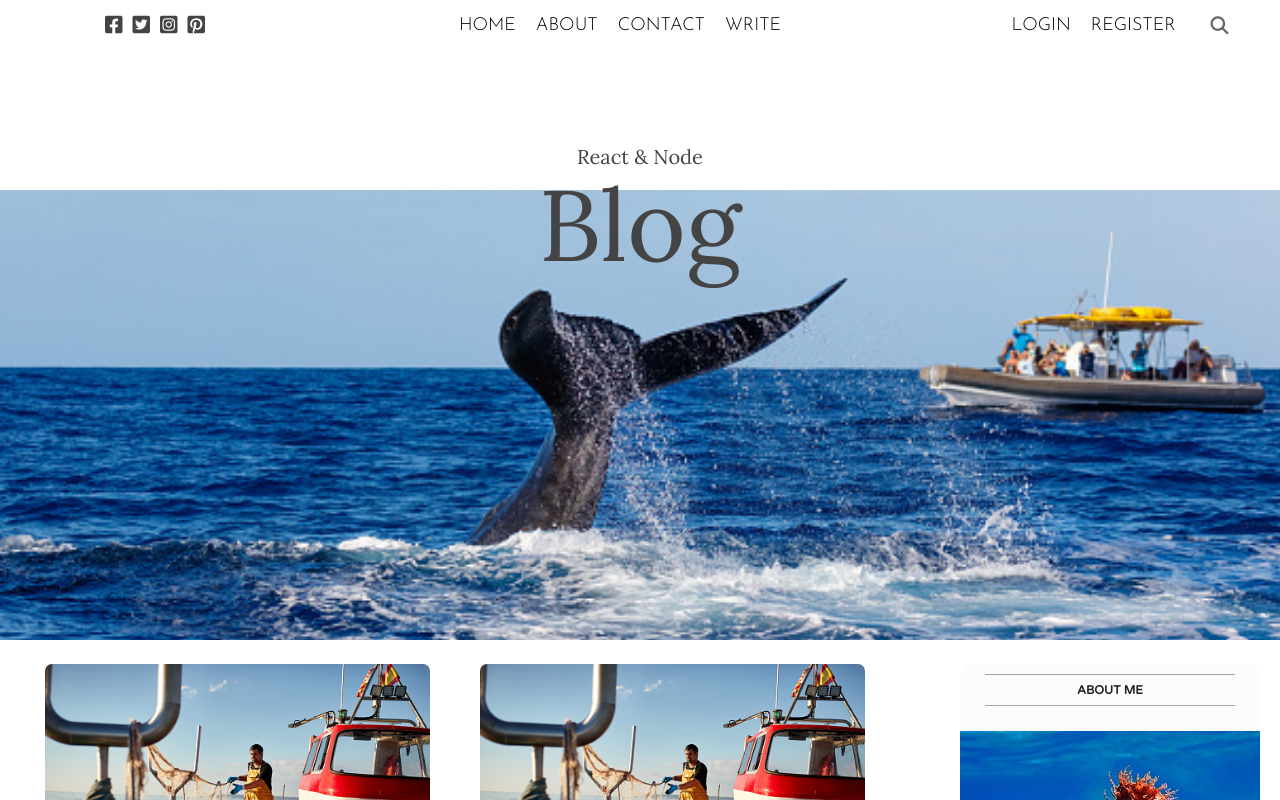
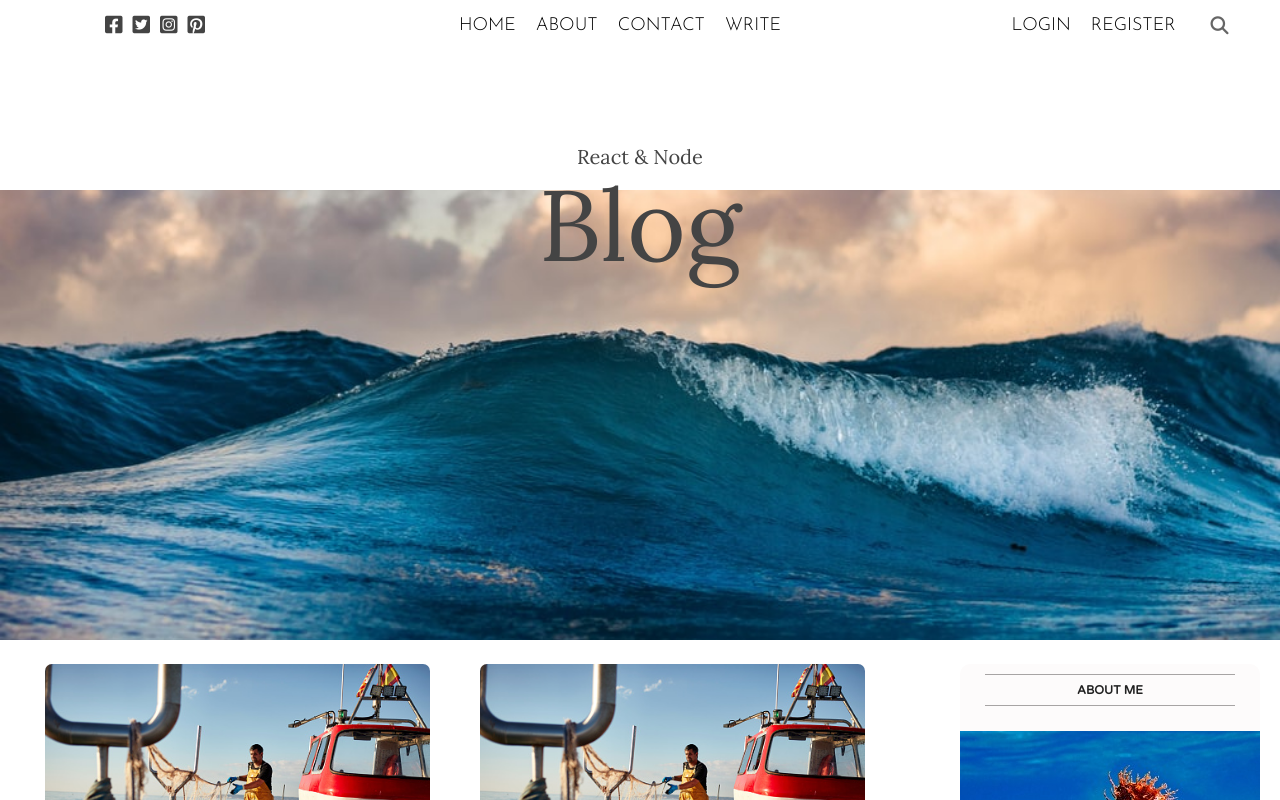
Before and after one commit to EvMad/react-frontend-sandbox, a React (Create React App) app: page / in a window 1280 px wide. Shown: the top 800 px of the page. Built offline with nearby package versions, Linux system fonts and the light colour scheme.

Commit message:
added new header image

```diff
--- a/src/components/header/Header.jsx
+++ b/src/components/header/Header.jsx
@@ -7,7 +7,7 @@ export default function Header() {
                 <span className="headerTitleSm">React & Node</span>
                 <span className="headerTitleLg">Blog</span>
             </div>
-            <img className="headerImg" src="images/istockphoto-946355244-170667a.jpg" alt="" />
+            <img className="headerImg" src="images/photo-1560260240-c6ef90a163a4.jpg" alt="" />
         </div>
     )
 }
```
Also changed, not shown: public/images/photo-1560260240-c6ef90a163a4.jpg (added).
